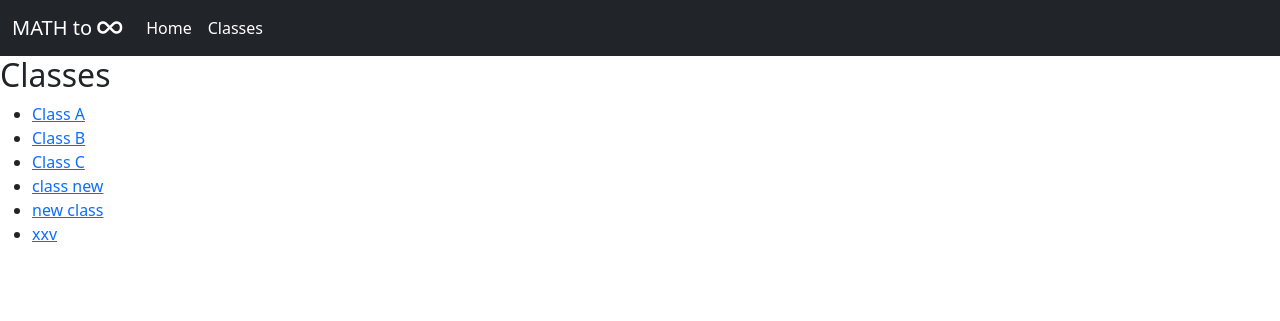
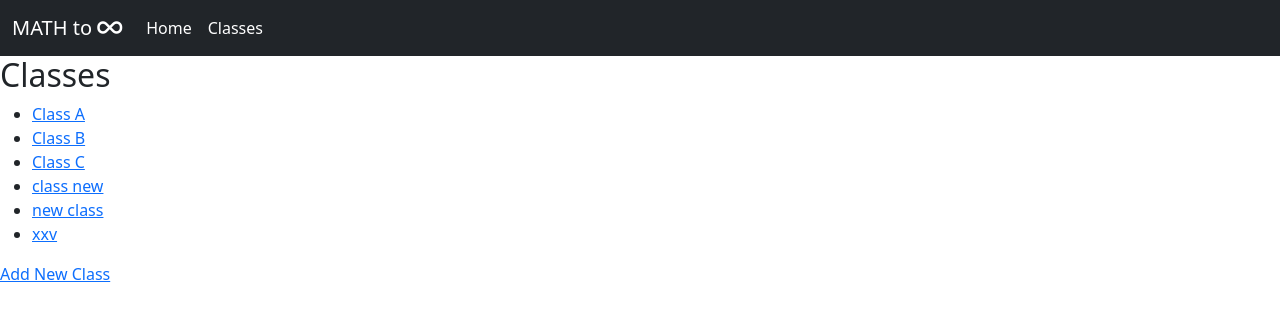
Before and after one commit to valvic66/django_classes_courses_project, a Django app: page /classes/class/all_classes in a window 1280 px wide. Shown: the top 321 px of the page. Run offline with Django 4.2, Linux system fonts and the light colour scheme; data comes from the database, SQL or seed files in the repository; both versions use the stored data as it was after the commit; some libraries are stand-ins or nearby versions.

Commit message:
added option to add a new class on class_list page

```diff
--- a/classes/forms.py
+++ b/classes/forms.py
@@ -2,8 +2,14 @@
 
 from django import forms
 from .models import PDFFile
+from .models import MyClass
 
 class PDFFileForm(forms.ModelForm):
   class Meta:
     model = PDFFile
     fields = ['title', 'file', 'course']
+
+class AddClassForm(forms.ModelForm):
+  class Meta:
+    model = MyClass
+    fields = ['name']
--- a/classes/templates/class_list.html
+++ b/classes/templates/class_list.html
@@ -12,4 +12,6 @@
     {% endfor %}
   </ul>
 </div>
+
+<a href="{% url 'add_class' %}">Add New Class</a>
 {% endblock %}
--- a/classes/urls.py
+++ b/classes/urls.py
@@ -1,11 +1,12 @@
 # urls.py
 
 from django.urls import path
-from .views import MyClassListView, CourseListView, PDFFileListView, UploadPDFFileView, HomeView
+from .views import MyClassListView, CourseListView, PDFFileListView, UploadPDFFileView, HomeView, AddClassView
 
 urlpatterns = [
     path('', HomeView.as_view(), name='home_view'),
     path('class/all_classes', MyClassListView.as_view(), name='class_list'),
+    path('class/add_class', AddClassView.as_view(), name='add_class'),
     path('class/<int:class_id>/all_courses/', CourseListView.as_view(), name='course_list'),
     path('class/<int:class_id>/course/<int:course_id>/all_pdfs/', PDFFileListView.as_view(), name='pdf_list'),
     path('class/<int:class_id>/courses/<int:course_id>/upload-pdf/', UploadPDFFileView.as_view(), name='upload_pdf_file'),
--- a/classes/views.py
+++ b/classes/views.py
@@ -6,7 +6,7 @@ from .models import MyClass, Course, PDFFile
 from django.shortcuts import render, redirect
 from django.views import View
 from .models import PDFFile
-from .forms import PDFFileForm
+from .forms import PDFFileForm, AddClassForm
 
 class HomeView(ListView):
     template_name = 'home.html'
@@ -18,6 +18,20 @@ class MyClassListView(ListView):
     model = MyClass
     template_name = 'class_list.html'
     context_object_name = 'classes'
+
+class AddClassView(View):
+    template_name = 'add_class.html'
+
+    def get(self, request):
+        form = AddClassForm()
+        return render(request, self.template_name, {'form': form})
+
+    def post(self, request):
+        form = AddClassForm(request.POST)
+        if form.is_valid():
+            form.save()
+            return redirect('class_list')  # Change this to the appropriate URL name
+        return render(request, self.template_name, {'form': form})
 
 class CourseListView(ListView):
     model = Course
```
Also changed, not shown: classes/templates/add_class.html (added, +9 -0 lines), db.sqlite3.
